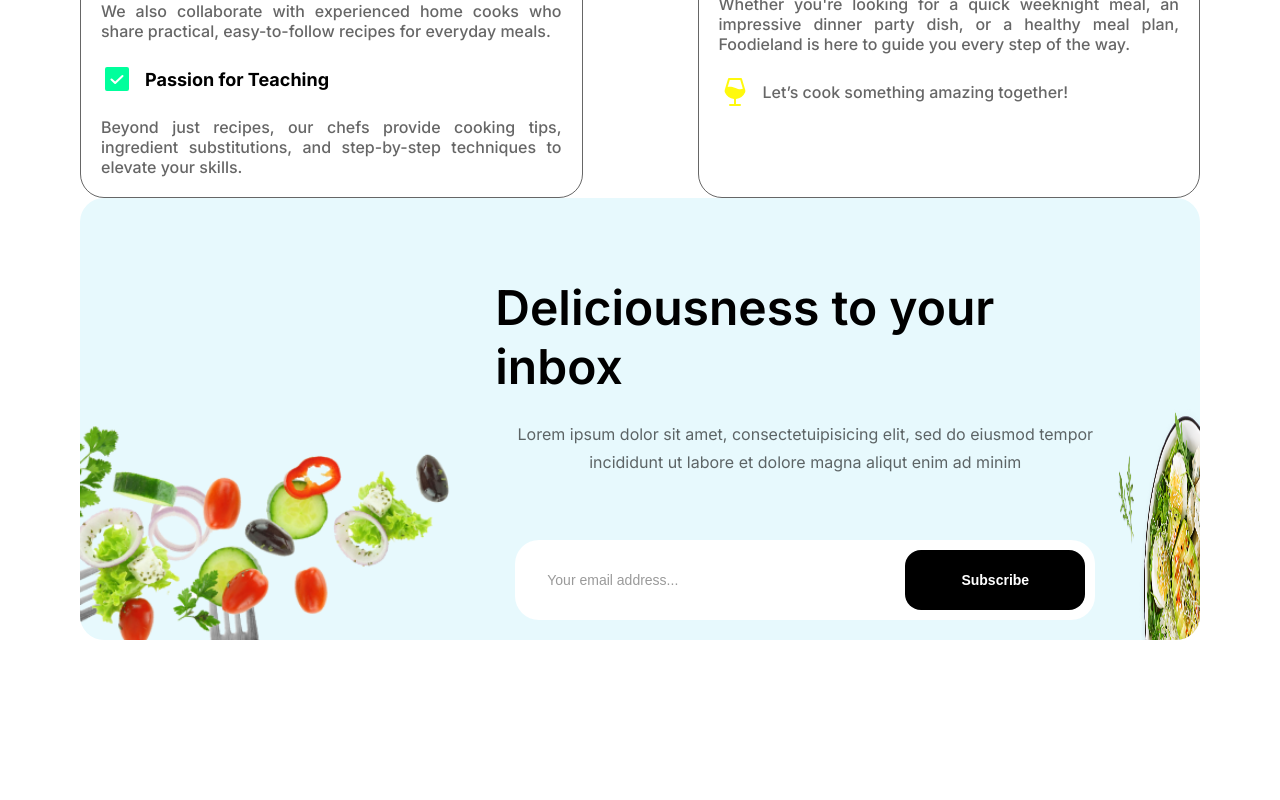
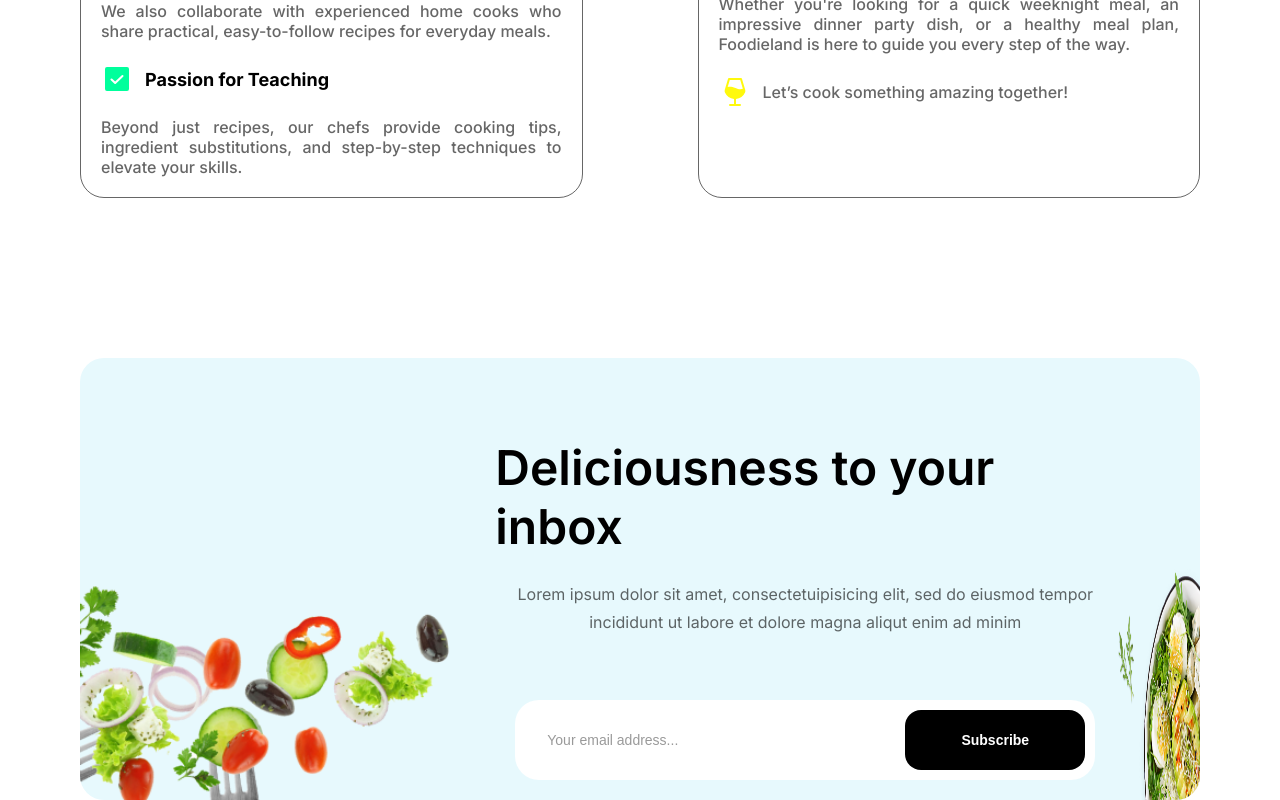
Before and after one commit to RayanneRamos/foodieland, a React (Vite) app: page /about-us in a window 1280 px wide. Shown: the part 1478-2278 px from the top of the page. Before the commit the page ends 2118 px from the top, so only its background shows below. Built offline with nearby package versions, Linux system fonts and the light colour scheme.

Commit message:
:lipstick: style: create a newsletter styles in about us page

```diff
--- a/src/pages/about-us/styles.module.scss
+++ b/src/pages/about-us/styles.module.scss
@@ -138,3 +138,7 @@
     }
   }
 }
+
+.newsletterSection {
+  margin-top: 160px;
+}
```
